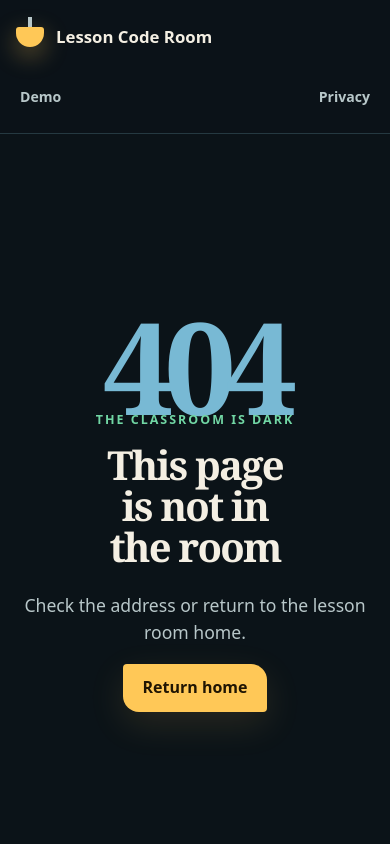
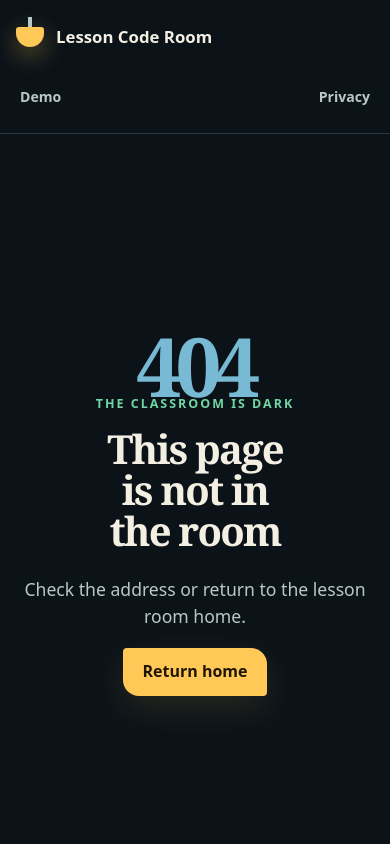
Before and after one commit to B-Divyesh/sf-lesson-code-room, a website built with Vite: page frontend/index.html in a window 390 px wide. Shown: the top 844 px of the page. Built offline with nearby package versions, Linux system fonts and the light colour scheme; a web font is replaced by a local one.

Commit message:
fix: keep 404 readable at text zoom

```diff
--- a/frontend/src/styles.css
+++ b/frontend/src/styles.css
@@ -273,6 +273,7 @@ textarea { min-height: 7rem; padding: .8rem; resize: vertical; line-height: 1.5;
 @media (max-width: 420px) {
   .hero-copy h1 { font-size: clamp(2.75rem, 14vw, 4rem); }
   .hero-copy h1, .teacher-heading h1, .workbench-heading h1, .join-card h1, .prose-page h1 { overflow-wrap: anywhere; }
+  .door-number { max-width: 100%; font-size: clamp(4rem, 21vw, 8rem); }
   .site-header nav a { min-width: 44px; padding-inline: .25rem; }
 }
 
```
Also changed, not shown: tests/product.spec.ts (+1 -1 lines).
